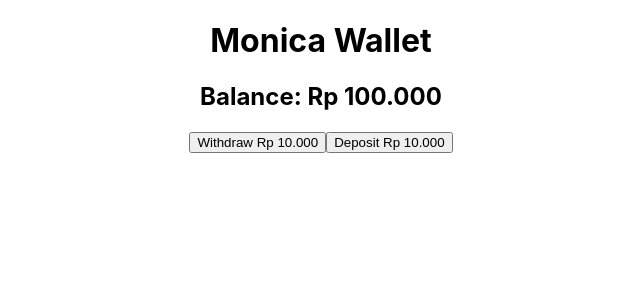
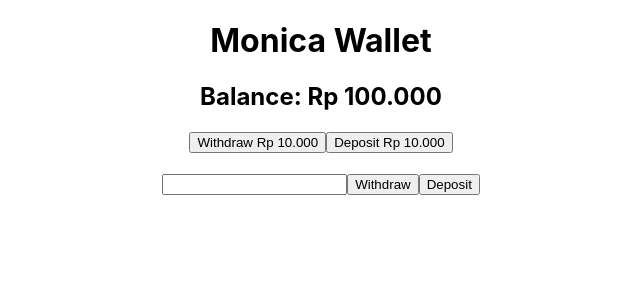
Before and after one commit to budiantoip/redux-wallet, a React (Create React App) app: page / in a window 1280 px wide. Shown: the top 300 px of the page, without its empty margins (319-959 px from the left). Built offline with nearby package versions, Linux system fonts and the light colour scheme.

Commit message:
custom amount transaction

```diff
--- a/src/containers/Wallet.js
+++ b/src/containers/Wallet.js
@@ -1,4 +1,4 @@
-import React from 'react';
+import React, { useState } from 'react';
 import { useDispatch, useSelector } from 'react-redux';
 
 const Wallet = () => {
@@ -7,22 +7,32 @@ const Wallet = () => {
     const balance = useSelector(selectBalance);
     const user = useSelector(selectUser);
 
+    const [currentAmount, setCurrentAmount] = useState();
+
     const dispatch = useDispatch()
 
-    const withdraw = () => {
-        dispatch({type: 'withdraw'});
+    const withdraw = (amount) => {
+        dispatch({ type: 'withdraw', amount });
     }
 
-    const deposit = () => {
-        dispatch({type: 'deposit'});
+    const deposit = (amount) => {
+        dispatch({ type: 'deposit', amount });
     }
 
     return (
         <div>
             <h1>{user} Wallet</h1>
-            <h2>Balance: Rp {balance.toLocaleString('ID')}</h2>
-            <button onClick={withdraw}>Withdraw Rp 10.000</button>
-            <button onClick={deposit}>Deposit Rp 10.000</button>
+            <h2>Balance: Rp {balance.toLocaleString("ID")}</h2>
+            <button onClick={() => withdraw(10000)}>Withdraw Rp 10.000</button>
+            <button onClick={() => deposit(10000)}>Deposit Rp 10.000</button>
+            <br /><br />
+            <input
+                type="number"
+                value={currentAmount}
+                onChange={e => setCurrentAmount(parseInt(e.target.value))}
+            />
+            <button onClick={() => withdraw(currentAmount)}>Withdraw</button>
+            <button onClick={() => deposit(currentAmount)}>Deposit</button>
         </div>
     )
 }
--- a/src/rootReducer.js
+++ b/src/rootReducer.js
@@ -1,13 +1,13 @@
 const rootReducer = (state, action) => {
     switch (action.type) {
         case "withdraw":
-            if(state.balance >= 10000){
-                return { ...state, balance: state.balance - 10000 };
+            if(state.balance >= action.amount){
+                return { ...state, balance: state.balance - action.amount };
             }
 
             return state;
         case "deposit":
-            return { ...state, balance: state.balance + 10000 };
+            return { ...state, balance: state.balance + action.amount };
         default:
             return state;
     }
```
